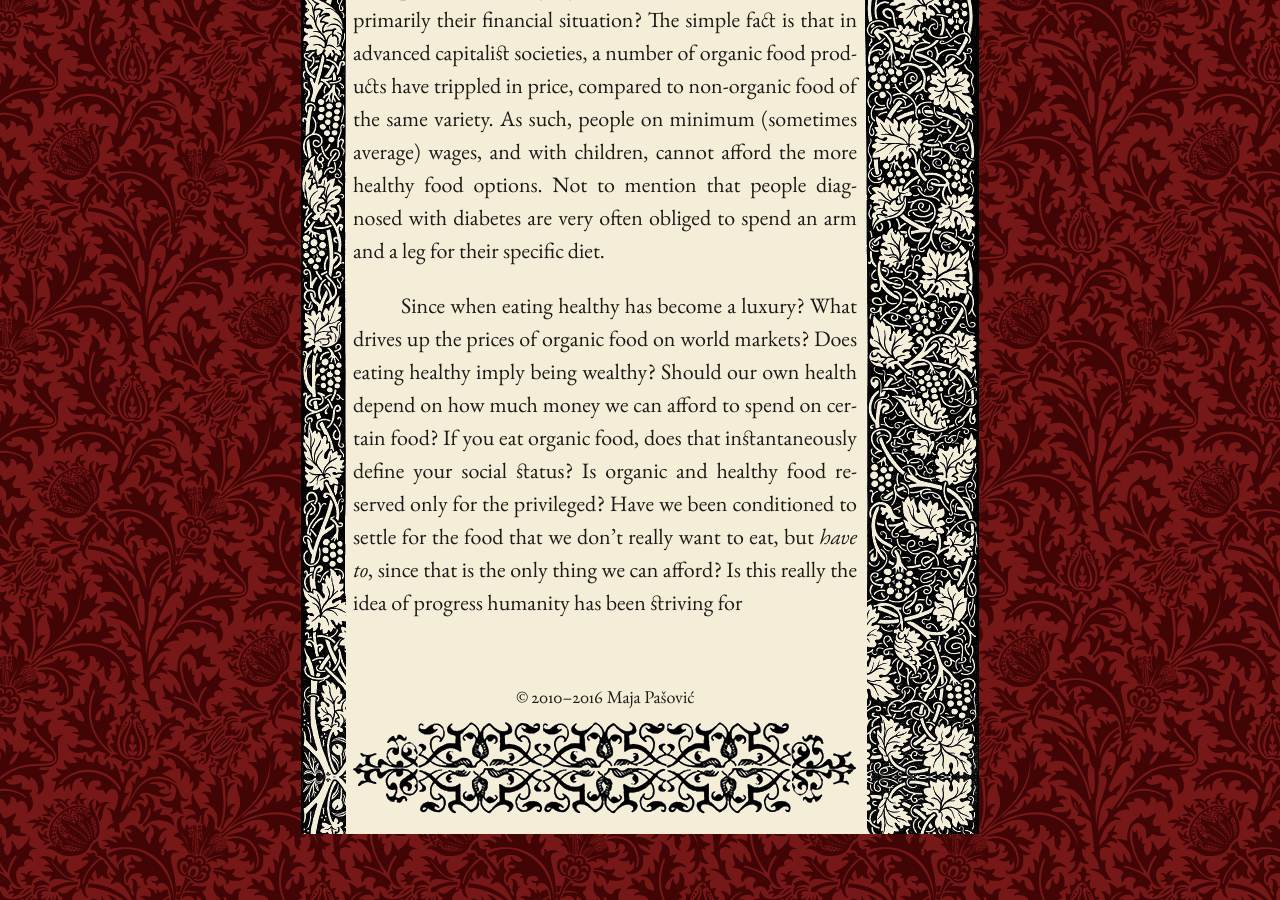
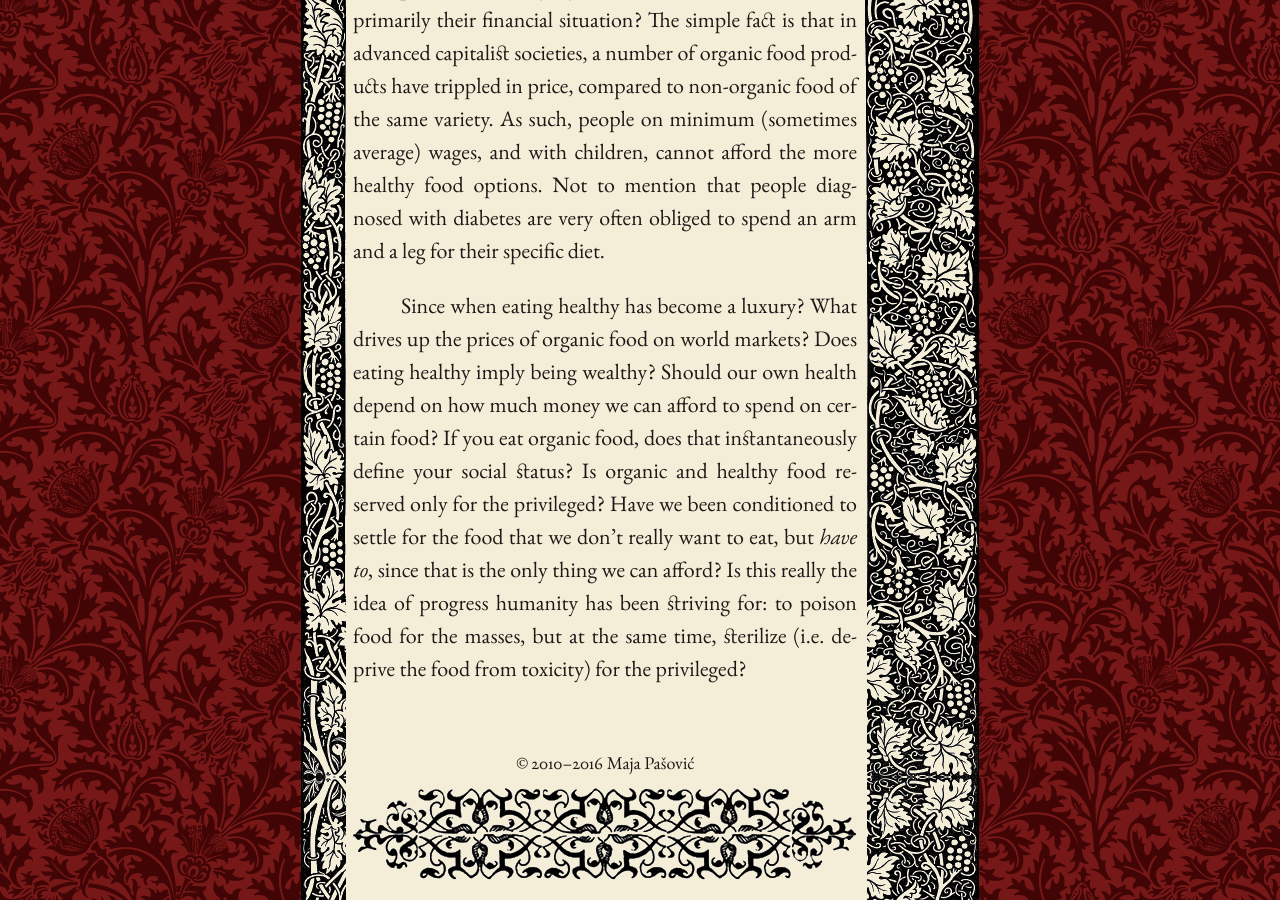
Before and after one commit to mpasovic/majapasovic.org, a Jekyll site: the page built from _posts/2016-03-04-bokanovskified-production-food-and-nutrition-in-modern-age.md, in a window 1280 px wide and 900 px high, scrolled down 6132 px. Built offline with Jekyll 4.4.1, drawn with Linux system fonts in a browser that asks for light colours; nearby versions of some CDN libraries.

Commit message:
Updated 2016-03-04-bokanovskified-production-food-and-nutrition-in-modern-age.md

```diff
--- a/_posts/2016-03-04-bokanovskified-production-food-and-nutrition-in-modern-age.md
+++ b/_posts/2016-03-04-bokanovskified-production-food-and-nutrition-in-modern-age.md
@@ -37,4 +37,4 @@ Does eating healthy imply being wealthy?
 Should our own health depend on how much money we can afford to spend on certain food?
 If you eat organic food, does that instantaneously define your social status?
 Is organic and healthy food reserved only for the privileged?
-Have we been conditioned to settle for the food that we don't really want to eat, but *have to*, since that is the only thing we can afford? Is this really the idea of progress humanity has been striving for
+Have we been conditioned to settle for the food that we don't really want to eat, but *have to*, since that is the only thing we can afford? Is this really the idea of progress humanity has been striving for: to poison food for the masses, but at the same time, sterilize (i.e. deprive the food from toxicity) for the privileged?
```
